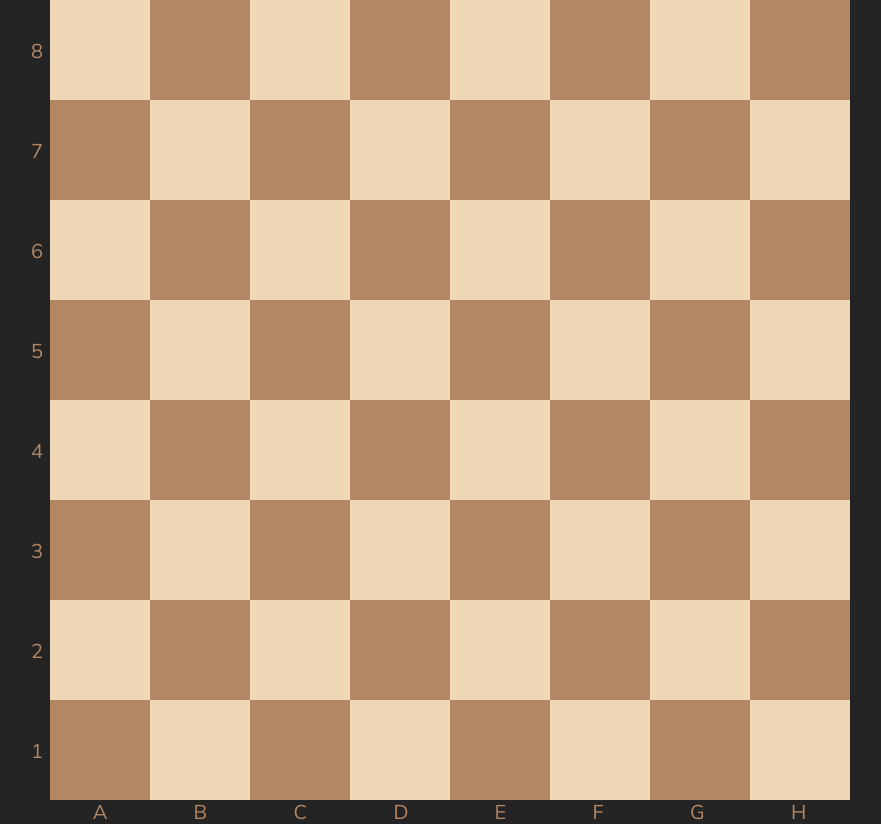
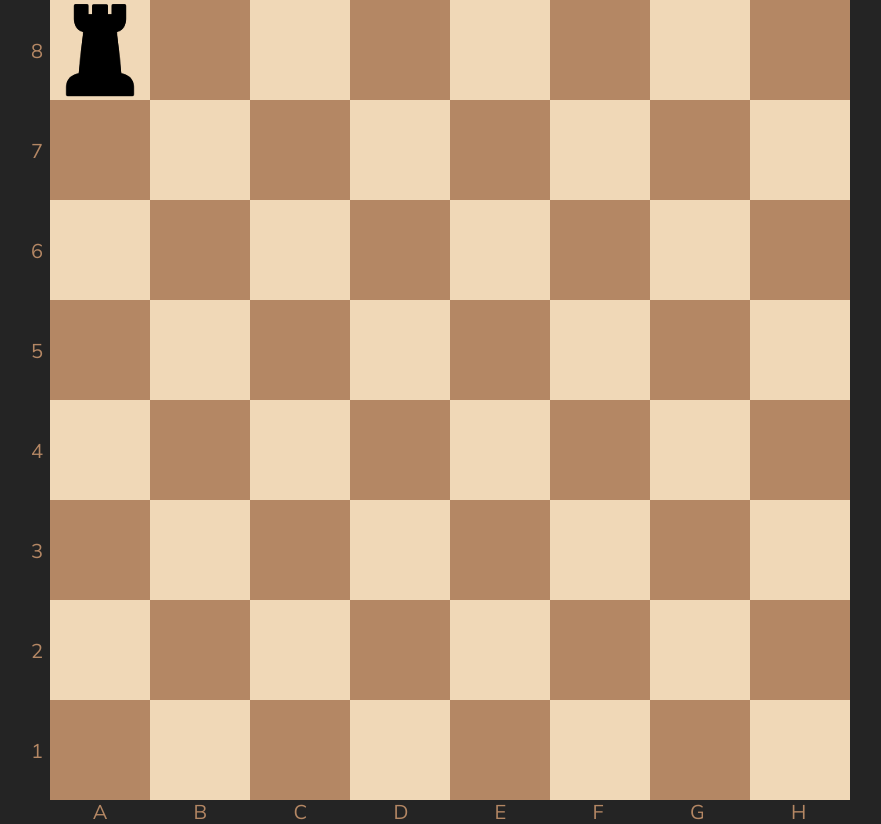
Before and after one commit to VadymLantukh/chess_game, a React (Vite) app: page / in a window 1280 px wide. Shown: the whole page, without its empty margins (203-1084 px from the left). Built offline with nearby package versions, Linux system fonts and the light colour scheme.

Commit message:
Fixed the display of figures on the board? and add helpers pieceClasses

```diff
--- a/src/components/Piece/Piece.jsx
+++ b/src/components/Piece/Piece.jsx
@@ -1,7 +1,10 @@
+import { pieceTypeClass } from "../../helpers/pieceClasses";
 import css from "./Piece.module.css";
 
 const Piece = ({ rank, file, piece }) => {
-  return <li className={`${css.piece} ${piece} p-${rank}${file}`} />;
+  return (
+    <li className={`${css.piece} ${pieceTypeClass[piece]} p-${rank}${file}`} />
+  );
 };
 
 export default Piece;
--- /dev/null
+++ b/src/helpers/pieceClasses.js
@@ -0,0 +1,16 @@
+import css from "../../src/components/Piece/Piece.module.css";
+
+export const pieceTypeClass = {
+  br: css.br,
+  bk: css.bk,
+  bq: css.bq,
+  bb: css.bb,
+  bp: css.bp,
+  bh: css.bh,
+  wr: css.wr,
+  wk: css.wk,
+  wq: css.wq,
+  wb: css.wb,
+  wp: css.wp,
+  wh: css.wh,
+};
```
